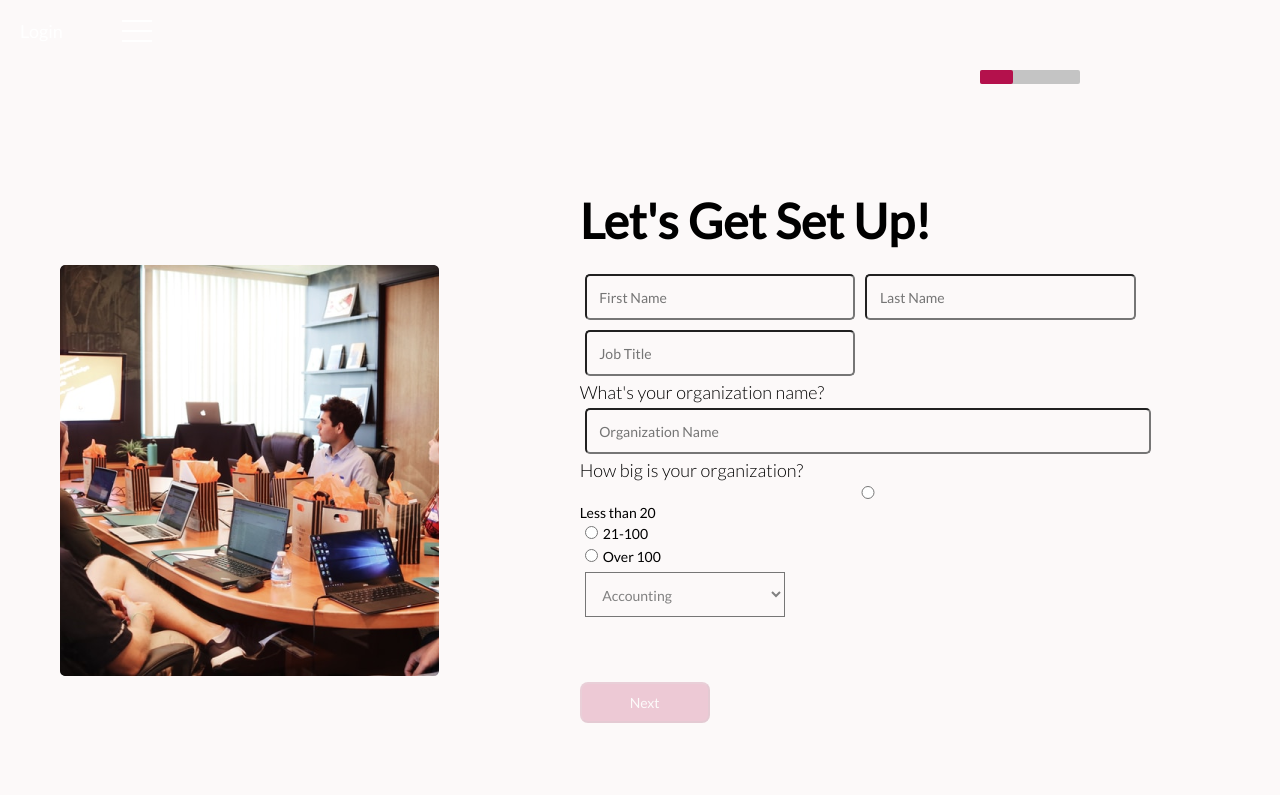
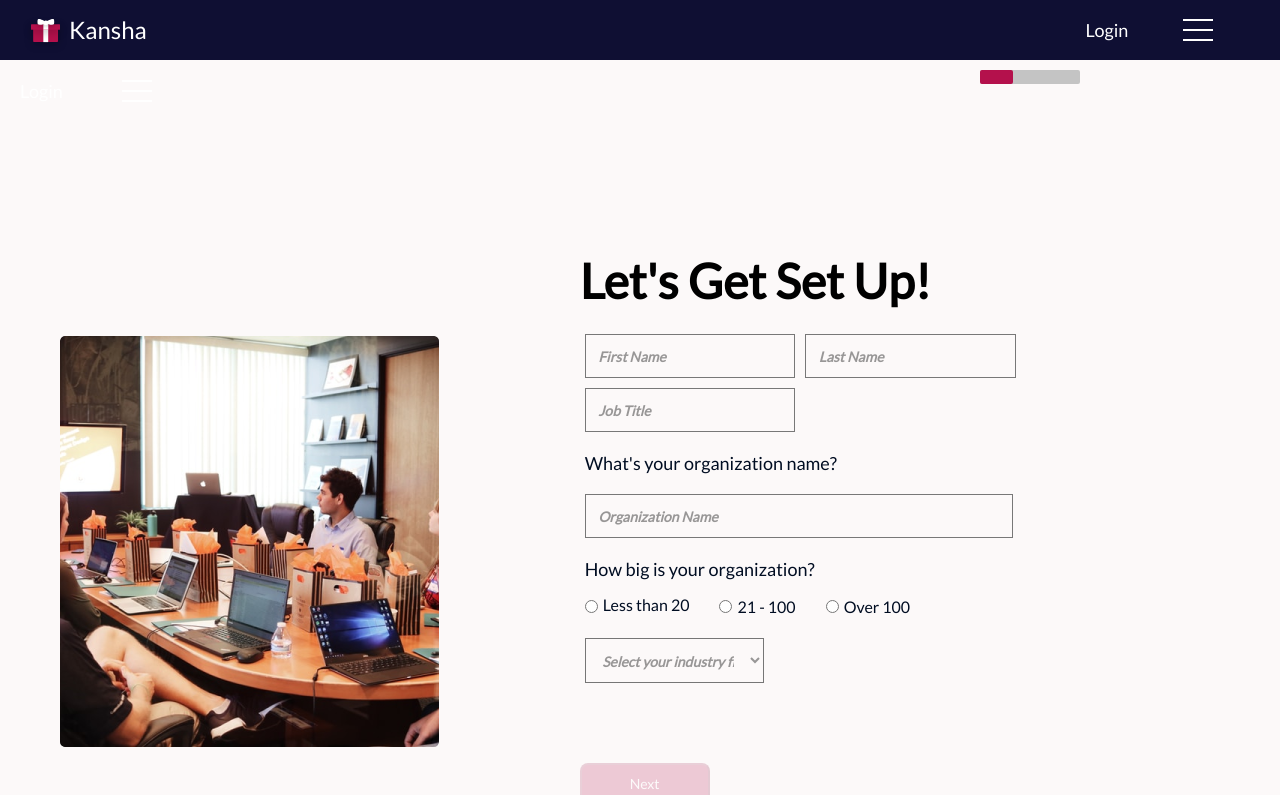
Before and after one commit to rleslie1015/kansha-fe, a React (Create React App) app: page /onboarding/step-2 in a window 1280 px wide. Shown: the top 795 px of the page. Built offline with nearby package versions, Linux system fonts and the light colour scheme; no server answers; what auth0-js would draw is missing.

Commit message:
styling form

```diff
--- a/src/SCSS/pages/_adminOnboarding.scss
+++ b/src/SCSS/pages/_adminOnboarding.scss
@@ -193,23 +193,81 @@ button {
 	display: flex;
 	flex-direction: column;
 	justify-content: flex-start;
-	width: 90%;
+	width: 70%;
+
+	h6{
+		font-size: 1.8rem;
+		color: $color-black;
+		font-weight: 500;
+		margin:15px 0px 15px 5px;
+	}
+
+	.org-size{
+		display: flex;
+		flex-direction: row;
+	}
+
+	label{
+		font-size: 1.6rem;
+		color: $color-black;
+		margin-right: 2.5rem;
+	}
+
+
+	.dropdown-container{
+		margin:15px 0px 15px 0px;
+
+	}
+
+	.orgname-input{
+		border-radius: 0px;
+		border: 1px solid #787878;
+		width: 95.7%;
+
+		&::placeholder{
+			color: rgba(51, 51, 51, 0.5);;
+		   font-style: italic;
+		   font-weight: 600;
+	   }
+	}
+
+	.select-placeholder{
+		width: 40%;
+			color: rgba(51, 51, 51, 0.5);
+			font-style: italic;
+			font-weight: 600;
+		}
+
+
+	.formname {
+		width: 47%;
+		border-radius: 0px;
+		border: 1px solid #787878;
+
+		&::placeholder{
+			color: rgba(51, 51, 51, 0.5);;
+		   font-style: italic;
+		   font-weight: 600;
+	   }
+
+
+	}
+	// .radio-div input[type="radio"] {
+	// 	opacity: 10;
+
+	// 	width: 20;
+	//   }
 }
 
-.formname {
-	width: 47%;
-}
 
-.jobtitle-input {
-	width: 47%;
-}
+
+
 
 .admin-user-add-container {
 	.user-upload-title {
-		font-size: 4.8rem;
+		font-size: $large;
 		line-height: 5.8rem;
 		padding-bottom: 7rem;
-		// font-weight: 300;
 	}
 
 	.admin-add-employee-form {
@@ -228,20 +286,26 @@ button {
 			display: flex;
 			flex-direction: column;
 			justify-content: space-between;
+
+			.gray-details{
+				color: $color-gray-light;
+				margin-left: 0rem;
+				font-size: $small;
+			}
 		}
 		h6 {
 			font-size: 1.8rem;
 		}
 
 		label {
-			font-size: 1.6rem;
+			font-size: $small;
 		}
 	}
 }
 
 .employee-add-container {
 	.employee-upload-title {
-		font-size: 4.8rem;
+		font-size: $large;
 		line-height: 5.8rem;
 		padding-bottom: 7rem;
 	}
@@ -255,26 +319,31 @@ button {
 		.employee-image-upload {
 			display: flex;
 			align-items: center;
-			font-size: 1.4rem;
+			font-size: $default-font-size;
 			padding-top: 3rem;
 
 			span {
-				color: #757575;
+				color: $color-gray-light;
 				margin-left: 0rem;
 				margin-right: 2rem;
 			}
 		}
 
 		.add-another-employee {
-			width: 14rem;
+			width: 11rem;
 			padding-top: 3rem;
 			text-decoration: underline;
-			font-size: 2.4rem;
+			font-size: 1.8rem;
 			font-weight: 500;
+			color:#C91757;
 			display: flex;
 			justify-content: space-between;
 			align-items: center;
 			cursor: pointer;
+
+			.AddMoreIcon{
+				fill:#C91757;
+			}
 		}
 
 		.success-employee-add {
@@ -289,7 +358,7 @@ button {
 
 .bulk-upload-container {
 	.bulk-upload-title {
-		font-size: 4.8rem;
+		font-size: $large;
 		line-height: 5.8rem;
 		padding-bottom: 7rem;
 	}
--- a/src/components/Onboarding/Onboarding.jsx
+++ b/src/components/Onboarding/Onboarding.jsx
@@ -12,8 +12,9 @@ import S4BUserUpload from './S4BUserUpload';
 import S4CUserUpload from './S4CUserUpload';
 import S5AccountCustomization from './S5AccountCustomization';
 import S6AllDone from './S6AllDone';
-
+import Footer from '../Landing/Footer.jsx'
 import onboardingPic from '../../assets/onboardingPic.png';
+import Header from '../Landing/Header.jsx';
 
 function Onboarding() {
 	const [user, setUser] = useState({
@@ -36,7 +37,7 @@ function Onboarding() {
 	};
 
 	return (
-		<>
+		<><Header />
 			<Nav />
 			<ProgressBar />
 			<div className="s1-parent-container">
@@ -95,6 +96,7 @@ function Onboarding() {
 						render={() => <S6AllDone />}></Route>
 				</div>
 			</div>
+							<Footer />
 		</>
 	);
 }
--- a/src/components/Onboarding/S2CreateAccount.jsx
+++ b/src/components/Onboarding/S2CreateAccount.jsx
@@ -2,6 +2,7 @@ import React, { useEffect } from 'react';
 import { useHistory } from 'react-router-dom';
 import { useForm } from 'react-hook-form';
 import { axiosWithAuth } from '../../utils/axiosWithAuth';
+
 
 // post request to /users endpoint to create new user
 
@@ -81,7 +82,7 @@ function S2CreateAccount({ user, setUser, handleUser }) {
 				</div>
 
 				<input
-					className="jobtitle-input"
+					className="formname"
 					ref={register({ required: true })}
 					placeholder="Job Title"
 					name="job_title"
@@ -91,6 +92,7 @@ function S2CreateAccount({ user, setUser, handleUser }) {
 
 				<h6>What's your organization name?</h6>
 				<input
+					className='orgname-input'
 					placeholder="Organization Name"
 					ref={register({ required: true })}
 					name="org_name"
@@ -99,46 +101,54 @@ function S2CreateAccount({ user, setUser, handleUser }) {
 				{errors.org_name && 'Organization name is required'}
 
 				<h6>How big is your organization?</h6>
+				<div className="org-size">
+				<div className='radio-div'>
 					<input
 						type="radio"
 						ref={register({ required: true })}
 						id="lessthan20"
 						name="company_size"
-					defaultValue="less than 20"
+						defaultValue="  less than 20"
 						onChange={handleUser}
 					/>
+				</div>
+
 				{errors.company_size && 'Company size is required'}
 				<label htmlFor="lessthan20">Less than 20</label>
-				<div>
+				<div className='radio-div'>
 					<input
 						type="radio"
 						ref={register({ required: true })}
 						id="21100"
 						name="company_size"
-						defaultValue="21 to 100"
+						defaultValue="  21 to 100"
 						onChange={handleUser}
 					/>
 					{errors.company_size && 'Company size is required'}
-					<label htmlFor="21100">21-100</label>
+					<label htmlFor="21100">21 - 100</label>
 				</div>
 
-				<div>
+				<div className='radio-div'>
 					<input
 						type="radio"
 						ref={register({ required: true })}
 						id="over100"
 						name="company_size"
-						defaultValue="over 100"
+						defaultValue="  over 100"
 						onChange={handleUser}
 					/>
 					{errors.company_size && 'Company size is required'}
 					<label htmlFor="over100">Over 100</label>
 				</div>
+				</div>
+				<div className='dropdown-container'>
 				<select
+				className="select-placeholder"
 					name="industry"
 					ref={register({ required: true })}
 					DefaultValue={user.industry}
 					onChange={handleUser}>
+					<option className="placeholder-option"  value="" disabled selected hidden > Select your industry from dropdown</option>
 					<option>Accounting</option>
 					<option>Advertising/PR</option>
 					<option>Aerospace</option>
@@ -156,6 +166,7 @@ function S2CreateAccount({ user, setUser, handleUser }) {
 					<option>Legal</option>
 					<option>Medical/Health Services</option>
 				</select>
+				</div>
 				{errors.industry && 'Industry is required'}
 			</form>
 			<button
@@ -166,6 +177,7 @@ function S2CreateAccount({ user, setUser, handleUser }) {
 				onClick={handleSubmit}>
 				Next
 			</button>
+
 		</div>
 	);
 }
--- a/src/components/Onboarding/S4AUserUpload.jsx
+++ b/src/components/Onboarding/S4AUserUpload.jsx
@@ -77,8 +77,8 @@ function S4AUserUpload() {
 								onChange={handleUploadMethod}
 							/>
 							<label for="manual">
-								Manually enter employees (not recommended for
-								over 10 employees)
+								Manually enter employees <span className="gray-details">(not recommended for
+								over 10 employees)</span>
 							</label>
 						</div>
 
@@ -91,8 +91,8 @@ function S4AUserUpload() {
 								onChange={handleUploadMethod}
 							/>
 							<label for="bulk">
-								Bulk Upload (click here to view a sample format
-								for you spreadsheet or csv)
+								Bulk Upload <span className="gray-details">(click here to view a sample format
+								for you spreadsheet or csv)</span>
 							</label>
 						</div>
 					</div>}
--- a/src/components/Onboarding/S4BUserUpload.jsx
+++ b/src/components/Onboarding/S4BUserUpload.jsx
@@ -97,7 +97,7 @@ function S4BUserUpload({ user }) {
 					value={employee.email}
 					onChange={handleEmployee}></input>
 
-				<div type='submit' onClick={handleSubmit} className="add-another-employee"><AddMoreImg/>Add more</div>
+				<div type='submit' onClick={handleSubmit} className="add-another-employee"><AddMoreImg className='AddMoreIcon'/>Add more</div>
 
 				<div className="success-employee-add">
 					{employees.length !== 0 &&
```
Lines whose indentation alone changed are shown as unchanged.
